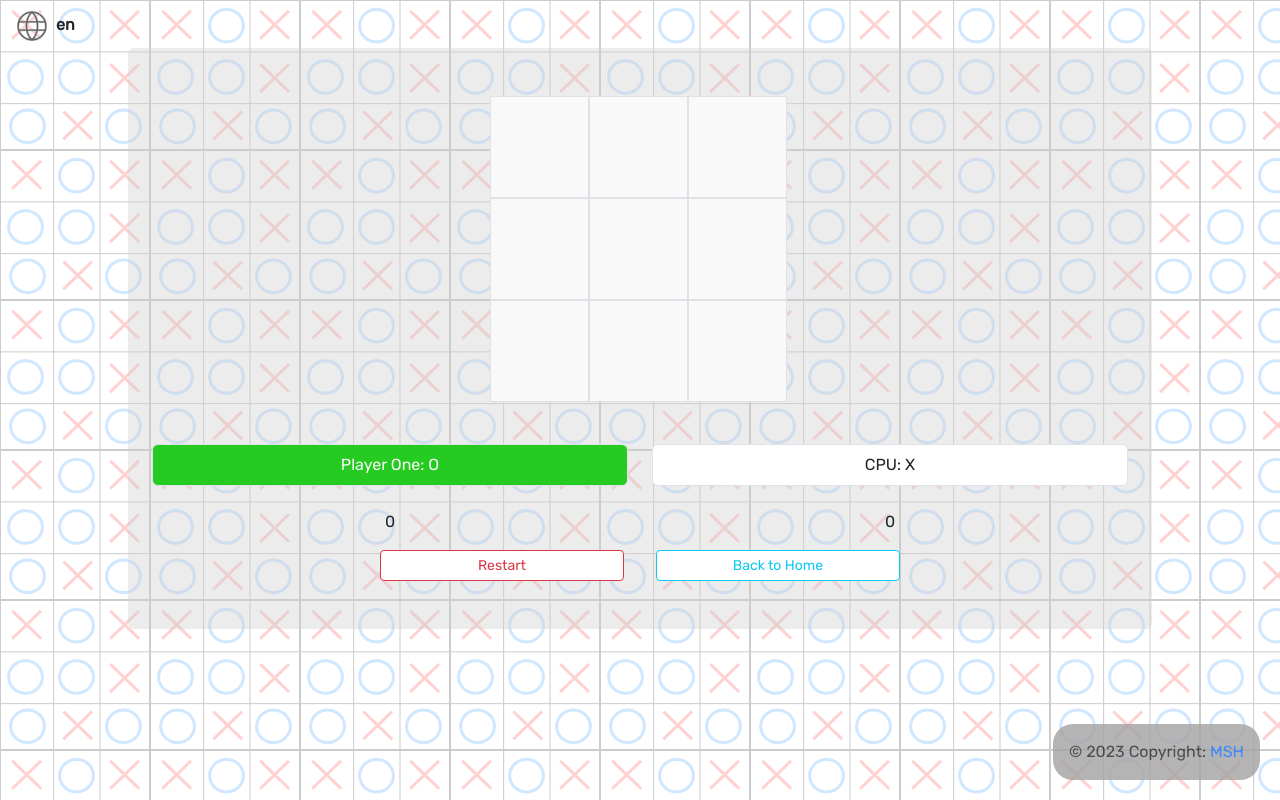
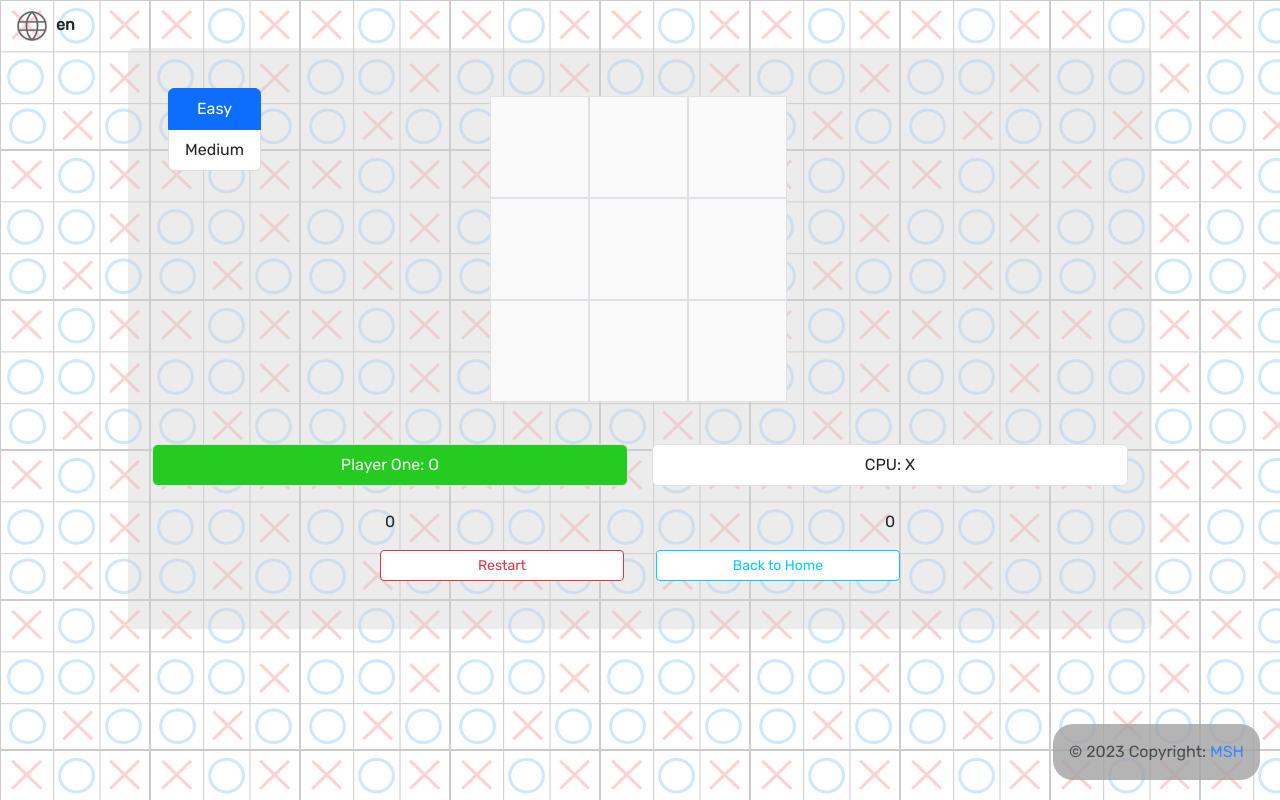
Before and after one commit to sadegh1377/tic-tac-toe, a Vue app: page /ai-ticTacToe in a window 1280 px wide. Built offline with nearby package versions, Linux system fonts and the light colour scheme.

Commit message:
add difficulty

```diff
--- a/src/components/AiTicTacToe.vue
+++ b/src/components/AiTicTacToe.vue
@@ -1,5 +1,17 @@
 <template>
     <div id="aiTicTacToe" class="mx-auto my-5 rounded" dir="ltr">
+        <div class="changeDifficulty">
+            <ul class="list-group">
+                <li class="list-group-item" v-for="(difficulty,index) in difficulties" :key="index"
+                    :class="{'active': difficulty === selectedDifficulty}"
+                    @click="changeDifficulty(difficulty)">
+                    {{ difficulty }}
+                </li>
+            </ul>
+            <p class="tableNotEmptyMessage rounded" v-if="this.tableNotEmptyMessage">{{
+                tableNotEmptyMessage
+                }}</p>
+        </div>
         <div class="mainContainer mx-auto mt-5 row">
             <!--   first row   -->
             <div class="cellContainer border" @click="addMark(0,0)">
@@ -89,6 +101,9 @@ export default {
     mixins: [],
     data() {
         return {
+            difficulties: ['Easy', 'Medium'],
+            selectedDifficulty: 'Easy',
+            tableNotEmptyMessage: false,
             isAiTurn: false,
             timeoutID: null,
             playerTurn: 0,
@@ -129,7 +144,12 @@ export default {
                 }
             }
             //     Ai move
-            let aiChoice = await this.getBestMove()
+            let aiChoice;
+            if (this.selectedDifficulty === 'Medium') {
+                aiChoice = await this.getBestMove()
+            } else {
+                aiChoice = await this.getRandomMove()
+            }
             console.log(aiChoice)
             this.timeoutID = setTimeout(() => {
                 this.table[aiChoice.bestI].splice(aiChoice.bestJ, 1, "X")
@@ -237,6 +257,22 @@ export default {
                     return null
             }
         },
+        getRandomMove() {
+            let bestI = Math.floor(Math.random() * 3);
+            let bestJ = Math.floor(Math.random() * 3);
+            for (let i = 0; i < this.table.length; i++) {
+                for (let j = 0; j < this.table.length; j++) {
+                    if (this.table[bestI][bestJ] === "") {
+                        return {bestI: bestI, bestJ: bestJ};
+                    } else {
+                        bestI = Math.floor(Math.random() * 3);
+                        bestJ = Math.floor(Math.random() * 3);
+                        i = 0
+                        j = 0
+                    }
+                }
+            }
+        },
         detectDraw() {
             for (let i = 0; i < this.table.length; i++) {
                 for (let j = 0; j < this.table.length; j++) {
@@ -288,6 +324,24 @@ export default {
             this.playerTurn = 0
             this.winner = null
 
+        },
+        changeDifficulty(difficulty) {
+            let tableNotEmpty = false
+            for (let i = 0; i < this.table.length; i++) {
+                for (let j = 0; j < this.table.length; j++) {
+                    if (this.table[i][j] !== "") {
+                        tableNotEmpty = true
+                        this.tableNotEmptyMessage = 'Finish the game or restart to change difficulty'
+                        setTimeout(() => {
+                            this.tableNotEmptyMessage = ''
+                        }, 3000)
+                        break
+                    }
+                }
+            }
+            if (tableNotEmpty === false) {
+                this.selectedDifficulty = difficulty
+            }
         }
     }
 }
@@ -302,6 +356,32 @@ export default {
     left: 0;
     width: 80vw;
     background-color: rgb(207, 207, 207, .4);
+}
+
+.changeDifficulty {
+    position: absolute;
+    top: 40px;
+    left: 40px;
+}
+
+.list-group {
+    width: 93px !important;
+}
+
+.list-group-item {
+    cursor: pointer;
+}
+
+.tableNotEmptyMessage {
+    margin-top: 10px;
+    background-color: #ffeeb9;
+    color: #856404;
+    padding: 5px;
+    max-width: 250px;
+}
+
+.list-group-item:hover {
+    opacity: 0.88;
 }
 
 .mainContainer {
```
